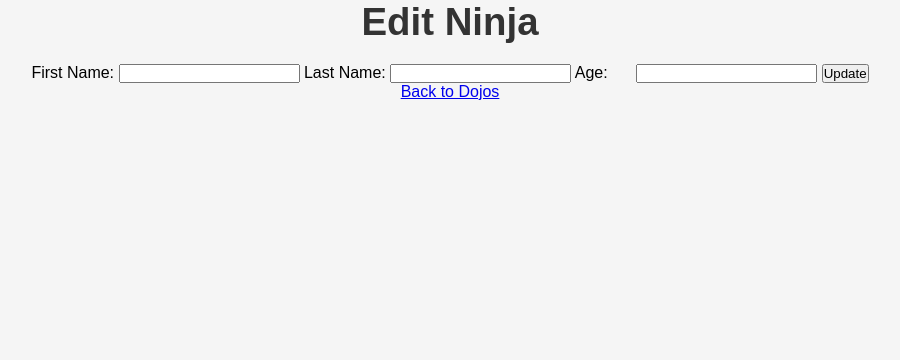
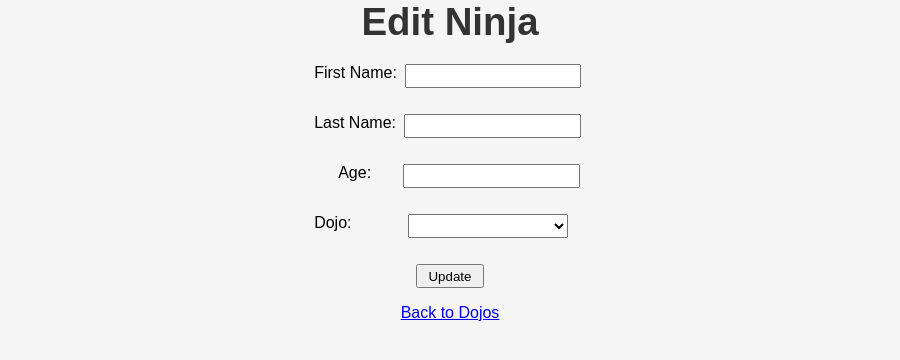
Before and after one commit to chrisventura0312/Ventura_Christian_DojosandNinjas, a Flask app: template flask_app/templates/edit_ninja.html in a window 1280 px wide. Shown: the top 360 px of the page, without its empty margins (190-1090 px from the left). Run offline with Flask 3, Linux system fonts and the light colour scheme; the template is opened without the code that fills it, so the values that code supplies are empty.

Commit message:
new features :)

```diff
--- a/flask_app/models/dojo_and_ninja.py
+++ b/flask_app/models/dojo_and_ninja.py
@@ -70,9 +70,9 @@ class Ninja:
         results = connectToMySQL('dojos_and_ninjas').query_db(query,data)
         return cls(results[0])
     @classmethod
-    def update(cls,data): # updating a ninja in the database
-        query = "UPDATE ninjas SET first_name = %(first_name)s,last_name = %(last_name)s,age = %(age)s,dojos_id = %(dojos_id)s,updated_at = NOW() WHERE id = %(id)s;"
-        return connectToMySQL('dojos_and_ninjas').query_db(query,data)
+    def update(cls, data):
+        query = "UPDATE ninjas SET first_name = %(first_name)s, last_name = %(last_name)s, age = %(age)s, dojos_id = %(dojo_id)s, updated_at = NOW() WHERE id = %(id)s;"
+        return connectToMySQL('dojos_and_ninjas').query_db(query, data)
     @classmethod
     def delete(cls,data): # deleting a ninja from the database
         query = "DELETE FROM ninjas WHERE id = %(id)s;"
--- a/flask_app/templates/edit_ninja.html
+++ b/flask_app/templates/edit_ninja.html
@@ -8,16 +8,35 @@
 </head>
 <body>
     <h1>Edit Ninja</h1>
+    <div id="new_ninja">
         <form action="/ninjas/{{ ninja.id }}/update" method="post">
-        <input type="hidden" name="_method" value="PUT">
+            <div class="lbl_type_n">
                 <label for="first_name">First Name:</label>
                 <input type="text" name="first_name" id="first_name" value="{{ ninja.first_name }}">
+            </div>
+            <div class="lbl_type_n">
                 <label for="last_name">Last Name:</label>
                 <input type="text" name="last_name" id="last_name" value="{{ ninja.last_name }}">
-        <label for="age">Age:</label>
+            </div>
+            <div class="lbl_type_n">
+                <label for="age" id="age">Age:</label>
                 <input type="text" name="age" id="age" value="{{ ninja.age }}">
+            </div>
+            <div class="lbl_type_n">
+                <label for="dojo_id">Dojo:</label>
+                <select name="dojo_id" id="dojo_id">
+                    {% for dojo in dojos %}
+                    <option value="{{ dojo.id }}"
+                    {% if dojo.id == ninja.dojo_id %}
+                    selected
+                    {% endif %}
+                    >{{ dojo.name }}</option>
+                {% endfor %}
+                </select>
+            </div>
         <input type="submit" value="Update">
         </form>
+    </div>
     <a href="/dojos">Back to Dojos</a>
 </body>
 </html>
```
Also changed, not shown: flask_app/controllers/dojos_and_ninjas.py (+8 -15 lines), flask_app/static/css/style.css (line endings or trailing spaces). Lines whose indentation alone changed are shown as unchanged.
